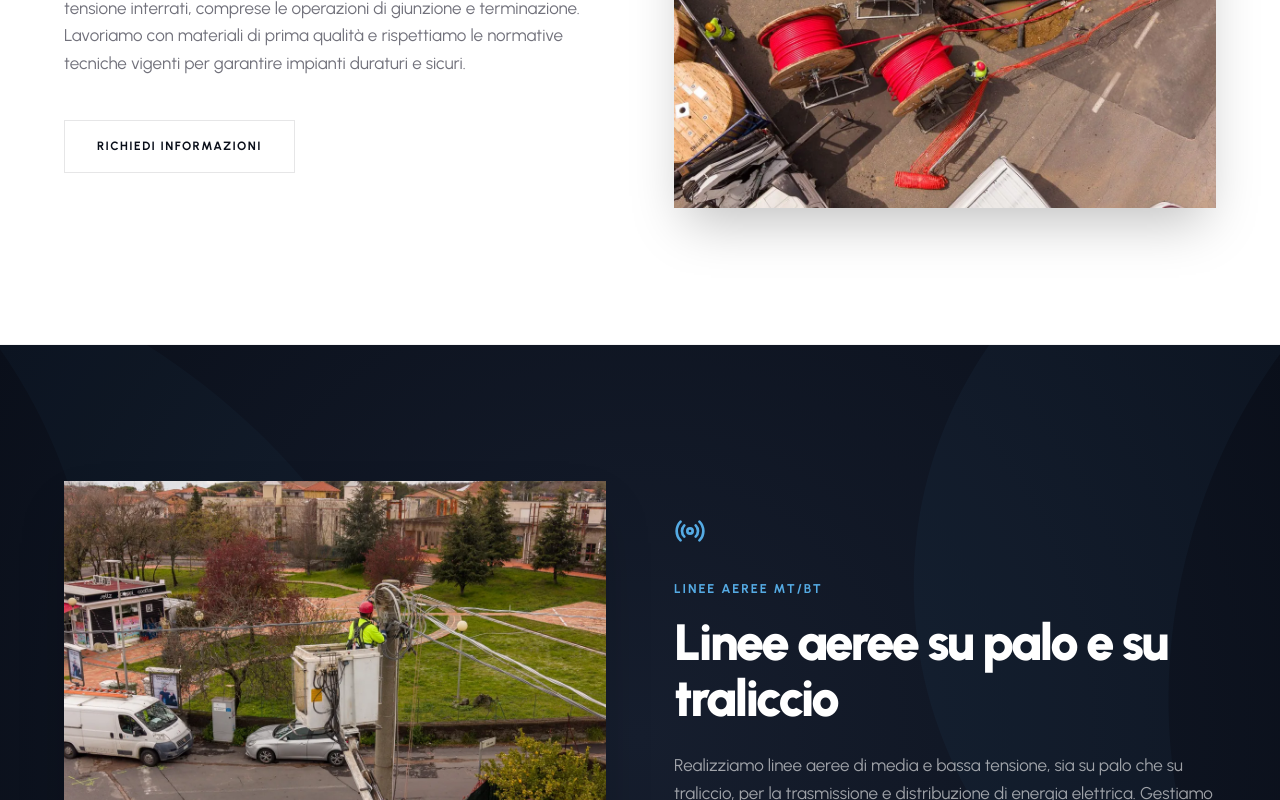
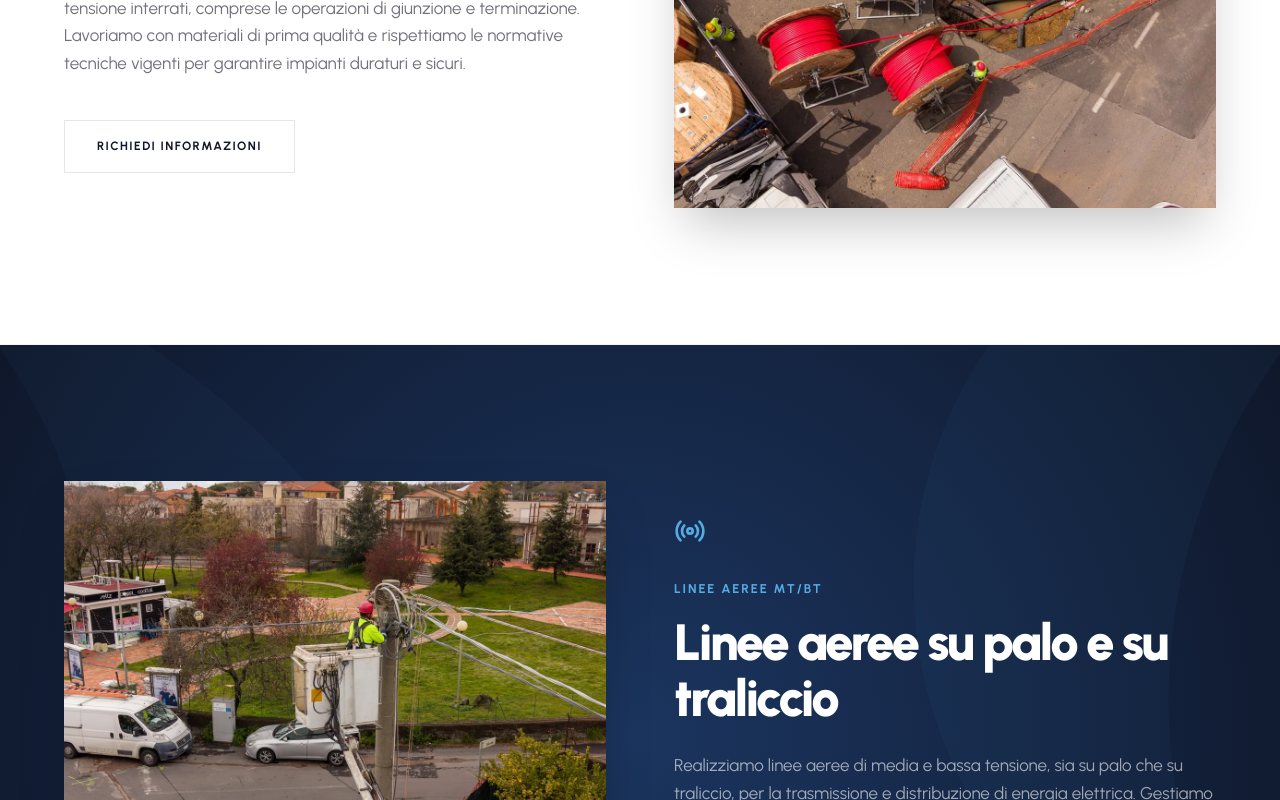
Before and after one commit to Mirkotorrisi/trialux, a Next.js app: page /servizi in a window 1280 px wide. Shown: the part 1240-2040 px from the top of the page. Built offline with nearby package versions, Linux system fonts and the light colour scheme.

Commit message:
color fix 1

```diff
--- a/src/app/(frontend)/_components/Footer.tsx
+++ b/src/app/(frontend)/_components/Footer.tsx
@@ -13,7 +13,7 @@ export const Footer = () => {
   }
 
   return (
-    <footer className="bg-[#0a0f1a] text-white pt-20 pb-10 border-t border-white/5 relative overflow-hidden">
+    <footer className="bg-[#0f172a] text-white pt-20 pb-10 border-t border-white/5 relative overflow-hidden">
       <DecorativeArc
         className="-top-32 -right-32 md:-top-64 md:-right-64"
         size={900}
--- a/src/app/(frontend)/style.css
+++ b/src/app/(frontend)/style.css
@@ -33,7 +33,7 @@
     --tri-blue: #55ABE4;
     --tri-orange: #F0921E;
     --tri-red: #EE2430;
-    --tri-navy: #0a0f1a;
+    --tri-navy: #0f172a;
     --tri-black: var(--tri-navy);
     --tri-dark: #070707;
   }
@@ -140,7 +140,7 @@ a:hover {
    DARK BACKGROUNDS & SECTIONS
    ======================================= */
 .section-dark {
-  background: radial-gradient(circle at center, #161e2e 0%, #0a0f1a 100%);
+  background: radial-gradient(circle at center, #1b355f 0%, #0f172a 100%);
   color: #ffffff;
   position: relative;
 }
```
